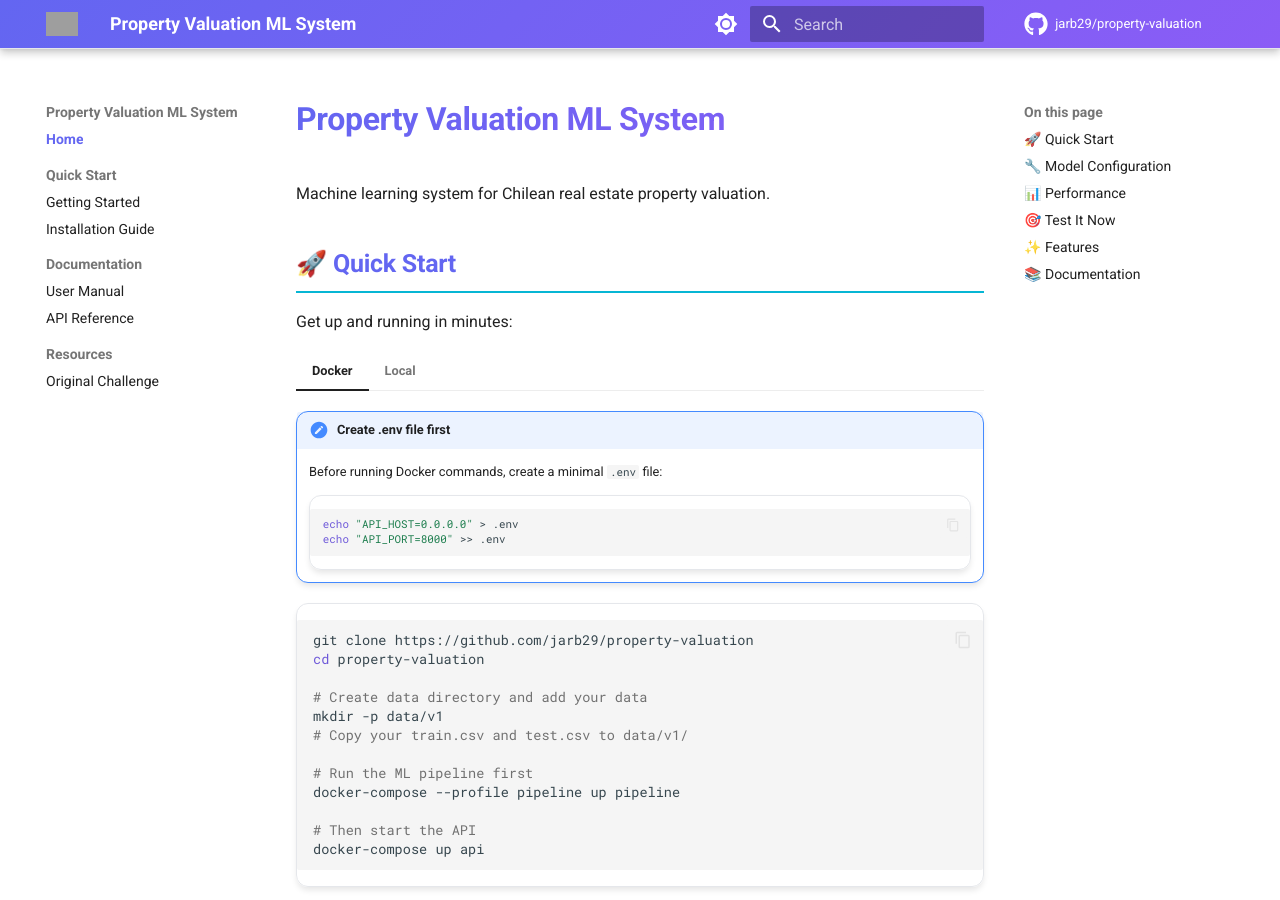
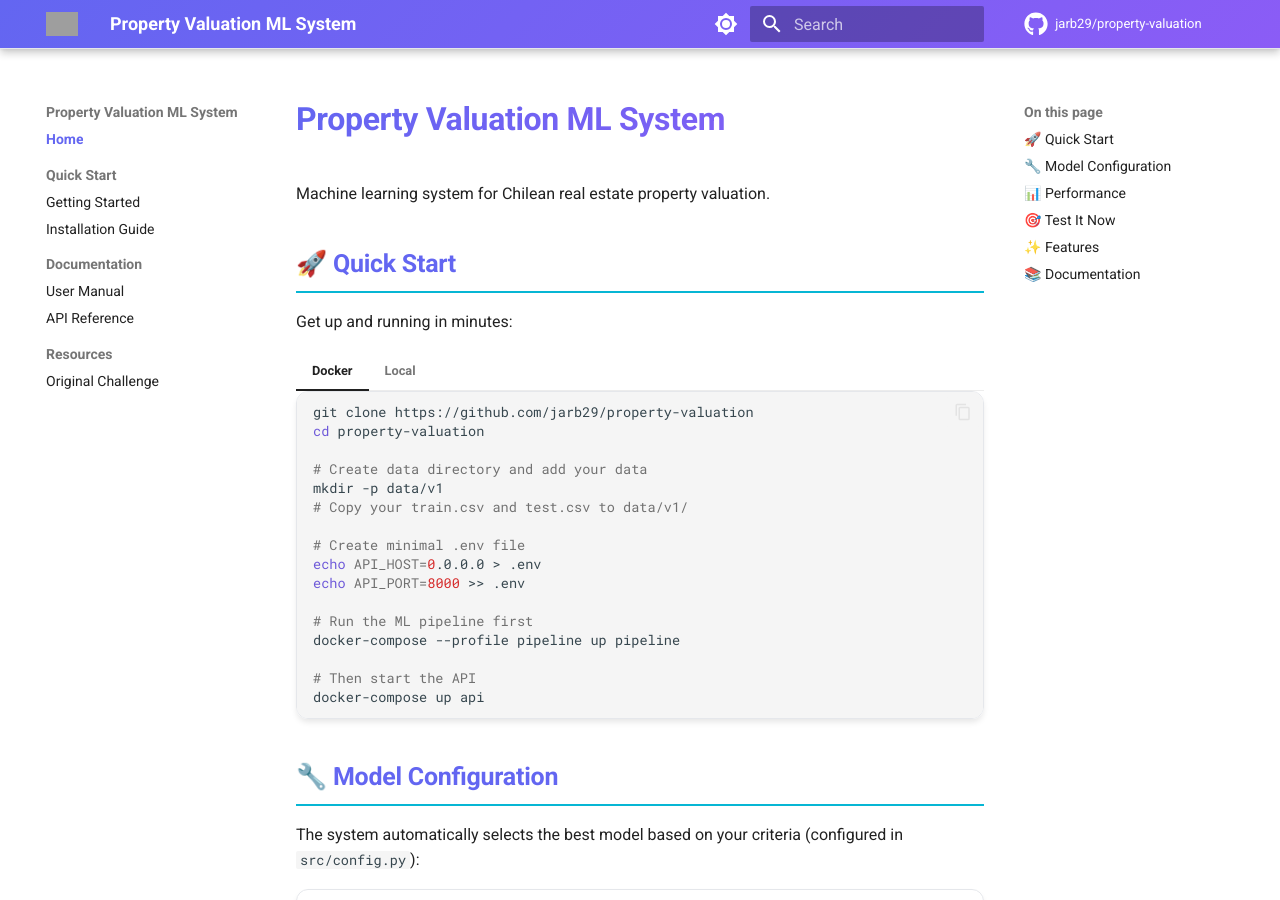
Before and after one commit to jarb29/property-valuation, an MkDocs documentation site: the page built from docs/index.md, in a window 1280 px wide and 900 px high. Built offline with MkDocs 1.6.1 and Material for MkDocs 9.7.7, drawn with Linux system fonts in a browser that asks for light colours; comment, search, counter and statistics services are not loaded; grey boxes are pictures that could not be loaded.

Commit message:
home page quick fix

````diff
--- a/docs/index.md
+++ b/docs/index.md
@@ -7,13 +7,6 @@ Machine learning system for Chilean real estate property valuation.
 Get up and running in minutes:
 
 === "Docker"
-    !!! note "Create .env file first"
-        Before running Docker commands, create a minimal `.env` file:
-        ```bash
-        echo "API_HOST=0.0.0.0" > .env
-        echo "API_PORT=8000" >> .env
-        ```
-
     ```bash
     git clone https://github.com/jarb29/property-valuation
     cd property-valuation
````
Also changed, not shown: other parts of docs/index.md (+4 -0 lines).
